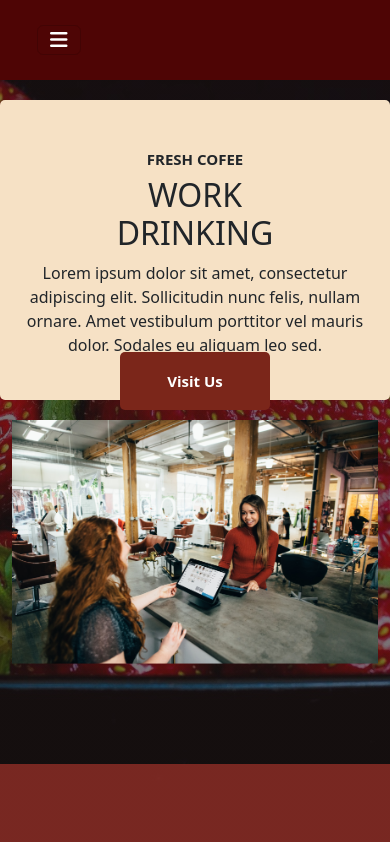
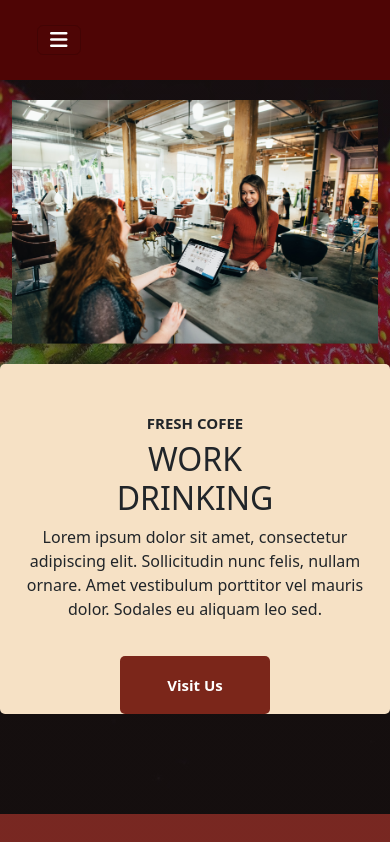
Before and after one commit to Mouss911/Tache-7-Bootstrap, a plain HTML site: page index.html in a window 390 px wide. Shown: the top 842 px of the page. Drawn offline with nearby package versions, Linux system fonts and the light colour scheme.

Commit message:
6th commit

```diff
--- a/index_style.css
+++ b/index_style.css
@@ -43,11 +43,14 @@
         #section1 .gauche{
             left: 0;
             margin: auto;
-            margin-bottom: 20px;
+            order: 2;
+            height: 350px;
         }
 
         #section1 img{
             height: auto;
+            order: 1;
+            margin-bottom: 20px;
         }
         #section2 .box p{ padding-bottom: 20px;}
 
@@ -55,12 +58,13 @@
     @media screen and (max-width:550px) {
         #section1 .gauche{
             width: max-content;
+
         }
         #section1 .accueil{
             min-width: 300px;
         }
         #section1 .gauche button{
-            bottom: -20px;
+            bottom: 0;
         }
         #section2 .box{
             height: max-content;
```
